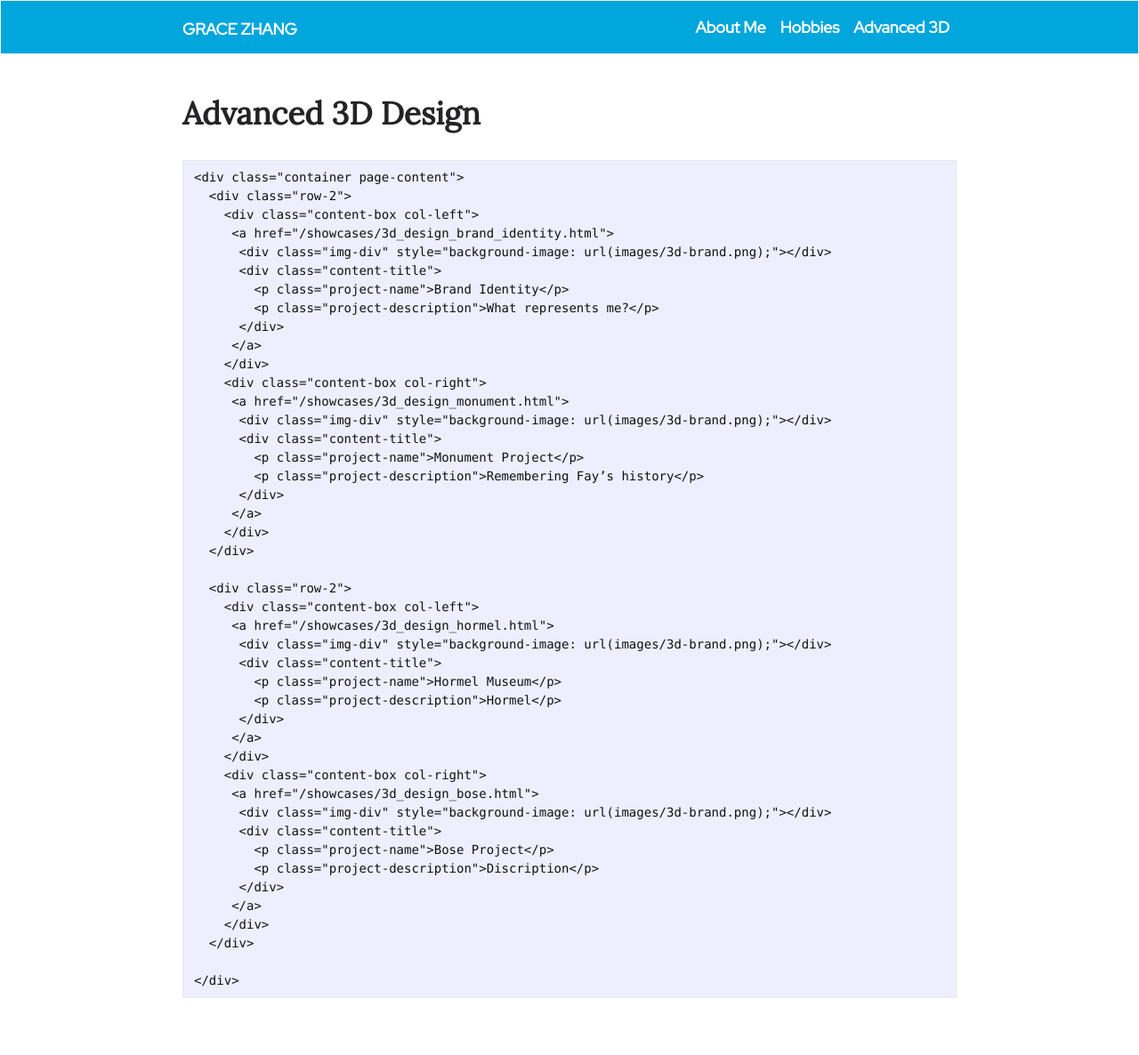
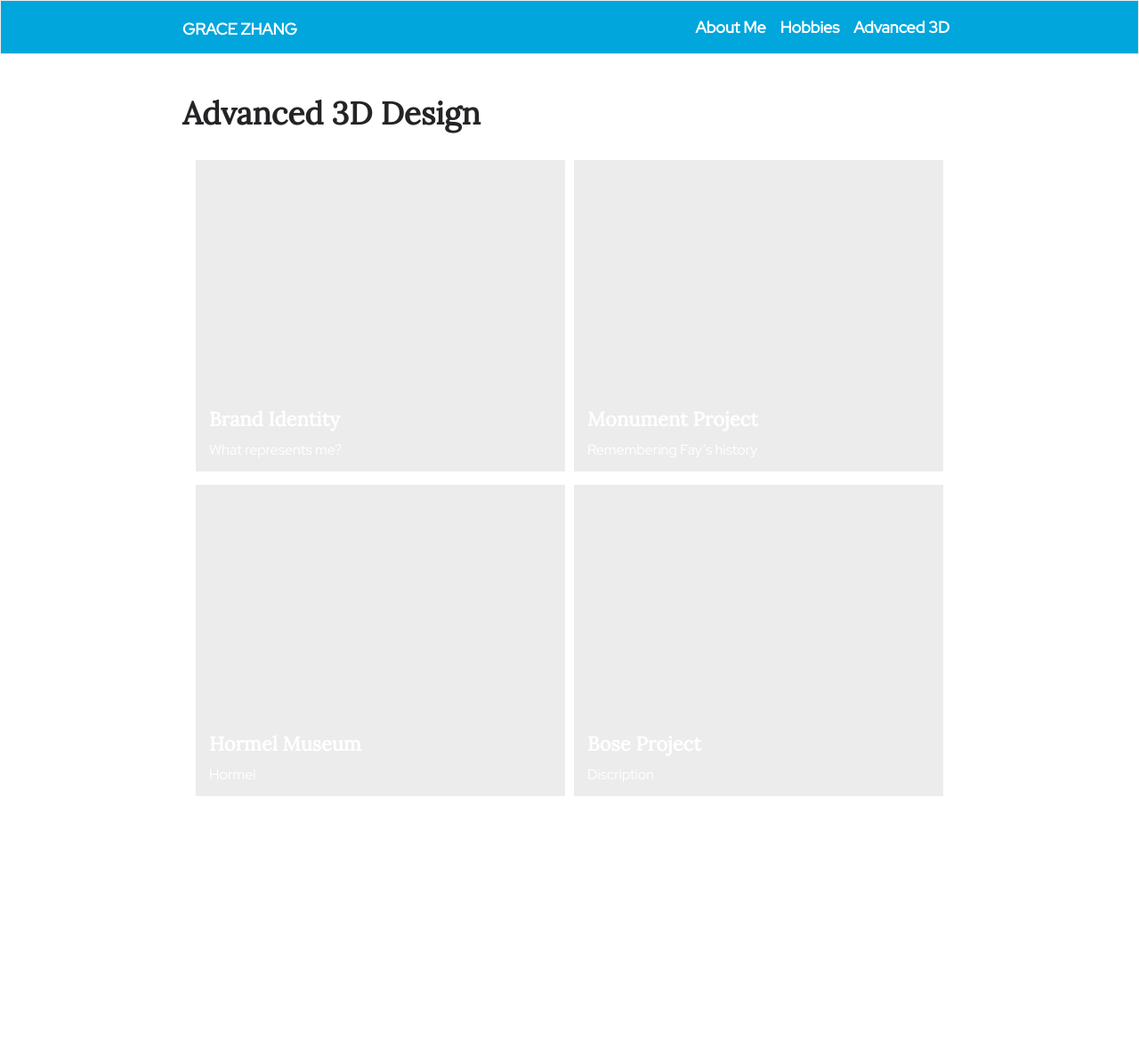
Before and after one commit to gracezca99/gracezca99.github.io, a Jekyll site: the page built from showcases/3d_design2.md, in a window 1280 px wide. Shown: the whole page at 89% size. Built offline with Jekyll 4.4.1, drawn with Linux system fonts in a browser that asks for light colours; some web fonts are replaced; our own code applies the rules of GitHub Pages for plain Markdown files; after the commit the page ends 910 px from its top, so only the background shows below that.

Commit message:
Update 3d_design2.md

```diff
--- a/showcases/3d_design2.md
+++ b/showcases/3d_design2.md
@@ -5,8 +5,7 @@ layout: default
 
 # Advanced 3D Design
 
-{{< rawhtml >}}
-    <div class="container page-content">
+<div class="container page-content">
       <div class="row-2">
         <div class="content-box col-left">
          <a href="/showcases/3d_design_brand_identity.html">
@@ -49,6 +48,4 @@ layout: default
         </div>
       </div>
 
-    </div>
-
-{{< /rawhtml >}}
+</div>
```
